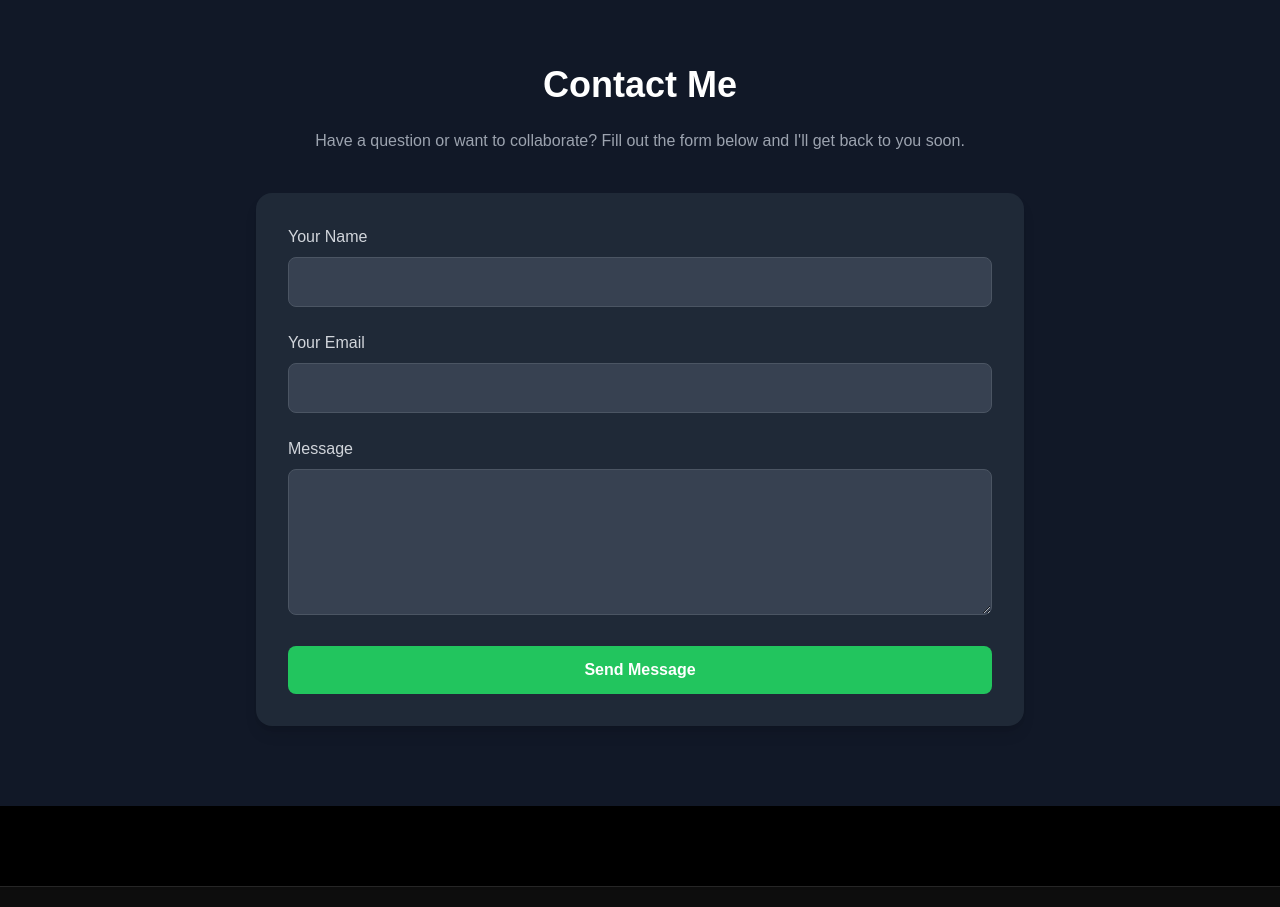
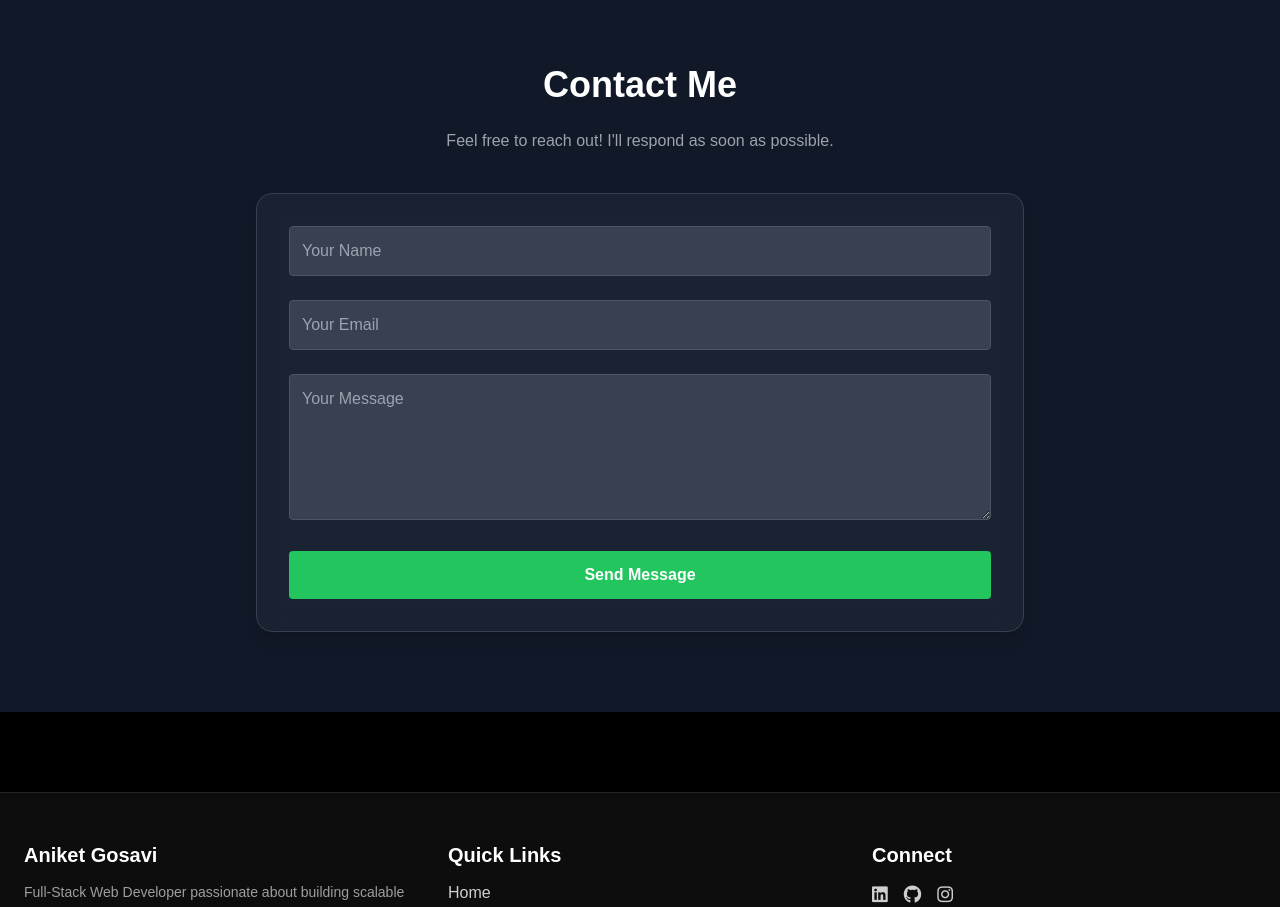
Before and after one commit to mraniket404/React-vite-portfolio, a React (Vite) app: page / in a window 1280 px wide. Shown: the part 3540-4447 px from the top of the page. Built offline with nearby package versions, Linux system fonts and the light colour scheme; the HTML template or start-up script is replaced by a standard one.

Commit message:
update contact page

```diff
--- a/src/components/Contact.jsx
+++ b/src/components/Contact.jsx
@@ -1,6 +1,32 @@
-import React from "react";
+import React, { useState } from "react";
 
 const Contact = () => {
+  const [status, setStatus] = useState("");
+
+  const handleSubmit = async (e) => {
+    e.preventDefault();
+    const form = e.target;
+    setStatus("sending");
+
+    try {
+      const response = await fetch("https://formspree.io/f/xgvnjqol", {
+        method: "POST",
+        body: new FormData(form),
+        headers: { Accept: "application/json" },
+      });
+
+      if (response.ok) {
+        setStatus("success");
+        form.reset();
+      } else {
+        setStatus("error");
+      }
+    } catch (err) {
+      console.error(err);
+      setStatus("error");
+    }
+  };
+
   return (
     <section
       id="contact"
@@ -9,63 +35,57 @@ const Contact = () => {
       <div className="max-w-3xl mx-auto text-center">
         <h2 className="text-4xl font-bold mb-6">Contact Me</h2>
         <p className="text-gray-400 mb-10">
-          Have a question or want to collaborate? Fill out the form below and I'll get back to you soon.
+          Feel free to reach out! I'll respond as soon as possible.
         </p>
 
-        {/* Netlify Form */}
         <form
-          name="contact"
-          method="POST"
-          data-netlify="true"
-          className="bg-gray-800 p-8 rounded-2xl shadow-lg"
+          onSubmit={handleSubmit}
+          className="bg-gray-800/70 backdrop-blur-md p-8 rounded-2xl shadow-lg border border-gray-700 space-y-6"
         >
-          <input type="hidden" name="form-name" value="contact" />
-
-          <div className="mb-6">
-            <label htmlFor="name" className="block text-left text-gray-300 mb-2">
-              Your Name
-            </label>
           <input
             type="text"
             name="name"
-              id="name"
+            placeholder="Your Name"
             required
-              className="w-full px-4 py-3 rounded-lg bg-gray-700 text-white border border-gray-600 focus:outline-none focus:ring-2 focus:ring-green-500"
+            className="w-full p-3 rounded bg-gray-700 text-white border border-gray-600 focus:ring-2 focus:ring-green-500 outline-none"
           />
-          </div>
 
-          <div className="mb-6">
-            <label htmlFor="email" className="block text-left text-gray-300 mb-2">
-              Your Email
-            </label>
           <input
             type="email"
             name="email"
-              id="email"
+            placeholder="Your Email"
             required
-              className="w-full px-4 py-3 rounded-lg bg-gray-700 text-white border border-gray-600 focus:outline-none focus:ring-2 focus:ring-green-500"
+            className="w-full p-3 rounded bg-gray-700 text-white border border-gray-600 focus:ring-2 focus:ring-green-500 outline-none"
           />
-          </div>
 
-          <div className="mb-6">
-            <label htmlFor="message" className="block text-left text-gray-300 mb-2">
-              Message
-            </label>
           <textarea
             name="message"
-              id="message"
+            placeholder="Your Message"
+            required
             rows="5"
-              required
-              className="w-full px-4 py-3 rounded-lg bg-gray-700 text-white border border-gray-600 focus:outline-none focus:ring-2 focus:ring-green-500"
+            className="w-full p-3 rounded bg-gray-700 text-white border border-gray-600 focus:ring-2 focus:ring-green-500 outline-none"
           ></textarea>
-          </div>
 
           <button
             type="submit"
-            className="bg-green-500 hover:bg-green-600 transition duration-200 w-full py-3 rounded-lg font-semibold"
+            className={`${
+              status === "sending" ? "bg-gray-500" : "bg-green-500 hover:bg-green-600"
+            } py-3 w-full rounded font-semibold transition-all duration-300`}
+            disabled={status === "sending"}
           >
-            Send Message
+            {status === "sending" ? "Sending..." : "Send Message"}
           </button>
+
+          {status === "success" && (
+            <p className="text-green-400 mt-4 animate-pulse">
+              ✅ Message sent successfully! I'll get back to you soon.
+            </p>
+          )}
+          {status === "error" && (
+            <p className="text-red-400 mt-4">
+              ❌ Failed to send message. Please try again.
+            </p>
+          )}
         </form>
       </div>
     </section>
```
Lines whose indentation alone changed are shown as unchanged.
